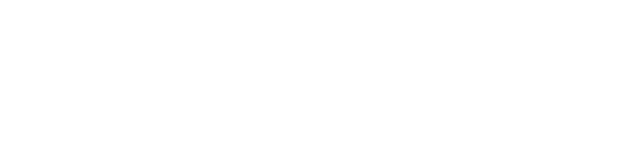
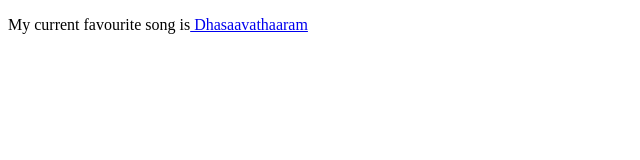
Before and after one commit to acciojob/favourite-song-saimohan2048, a website: page main.html in a window 1280 px wide. Shown: the whole page, without its empty margins (0-640 px from the left). Drawn offline with Linux system fonts and the light colour scheme.

Commit message:
my favourite song

```diff
--- a/main.html
+++ b/main.html
@@ -8,6 +8,9 @@
 
 <body>
 	<!-- the entire body must be written by student -->
+	<div>
+		<p>My current favourite song is<a href="https://youtu.be/ir12Boxh__Q"> Dhasaavathaaram </a></p>
+	</div>
     <script type="text/javascript" src="./script.js">
 </script>
 
```
